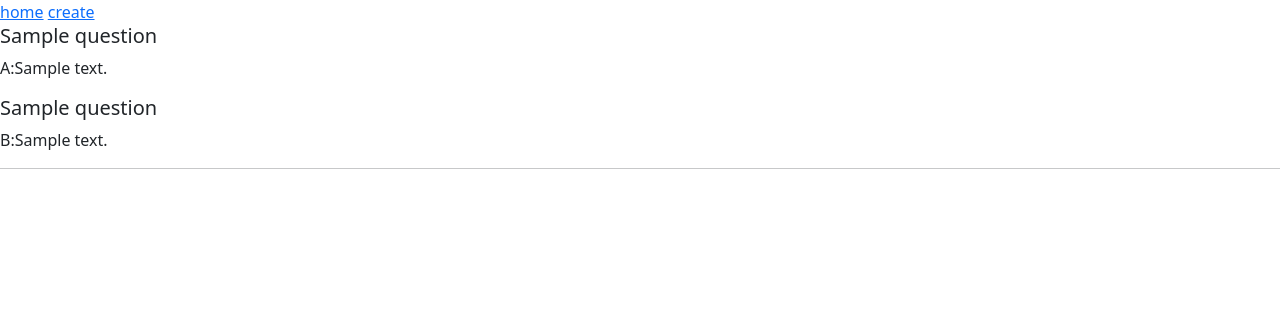
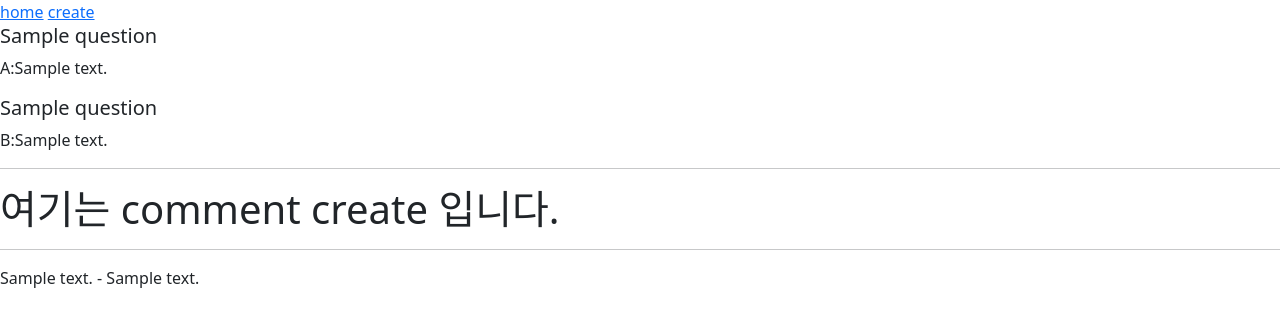
Before and after one commit to Eunsoojoe/dmf-question-pjt, a Django app: page /choose/1 in a window 1280 px wide. Shown: the top 327 px of the page. Run offline with Django 5.2, Linux system fonts and the light colour scheme; tables that the repository leaves empty hold one stand-in row (values such as "Sample post").

Commit message:
comment Read 기능 구현

```diff
--- a/choose/templates/detail.html
+++ b/choose/templates/detail.html
@@ -12,4 +12,9 @@
     </div>
 </div>
 <hr>
+<h1>여기는 comment create 입니다.</h1>
+<hr>
+{% for comment in question.comment_set.all %}
+    <div>{{comment.answer}} - {{comment.comment}}</div>
+{% endfor %}
 {% endblock %}
--- a/choose/views.py
+++ b/choose/views.py
@@ -1,5 +1,5 @@
 from django.shortcuts import render, redirect
-from .models import Question
+from .models import Question, Comment
 from .forms import QuestionForm
 
 # Create your views here.
@@ -14,9 +14,11 @@ def index(request):
 
 def detail(request,id):
     question = Question.objects.get(id=id)
+    # comment = Comment.objects.filter(id=comment.id)
 
     context = {
         'question':question,
+        #  'comment':comment,
     }
 
     return render(request, 'detail.html', context)
```
